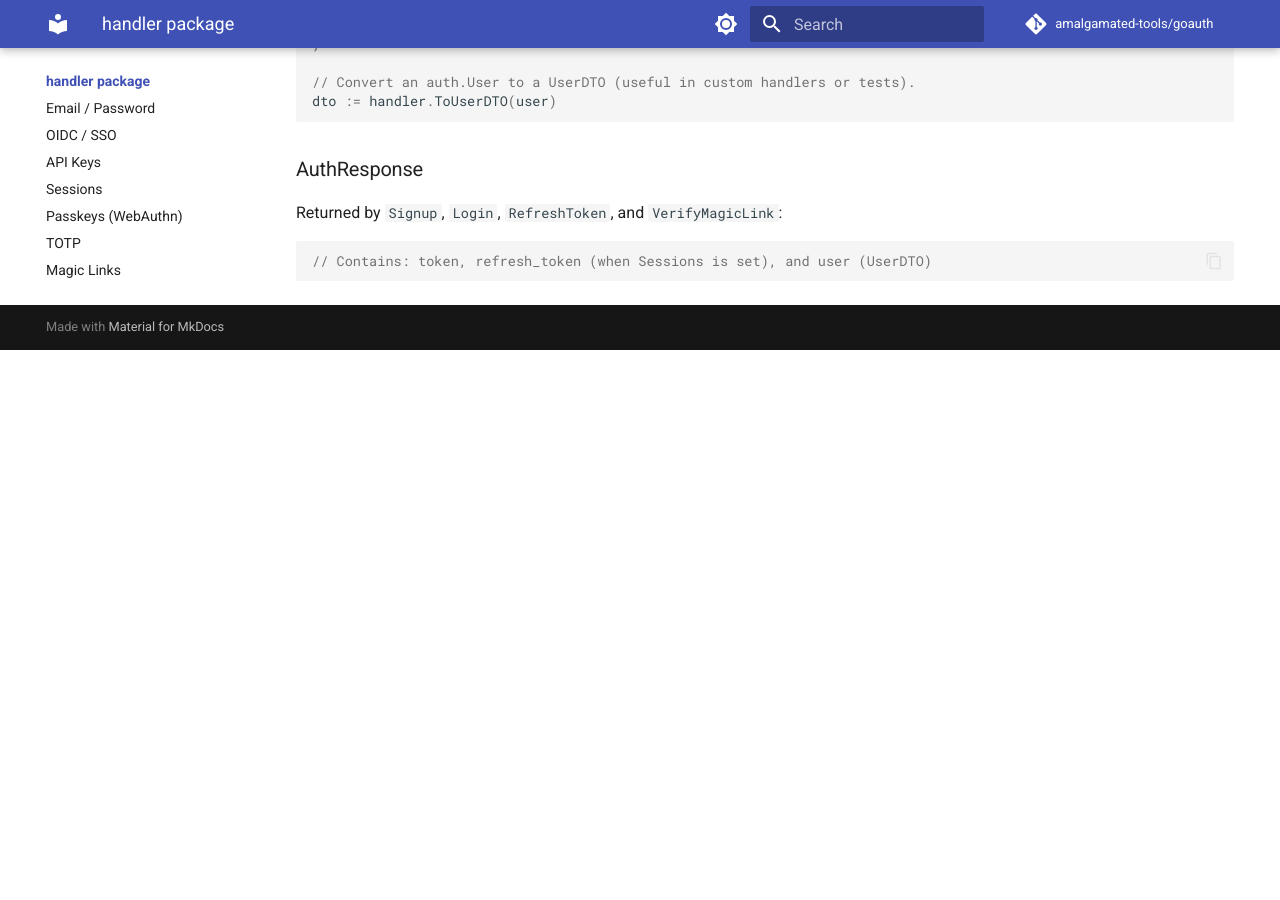
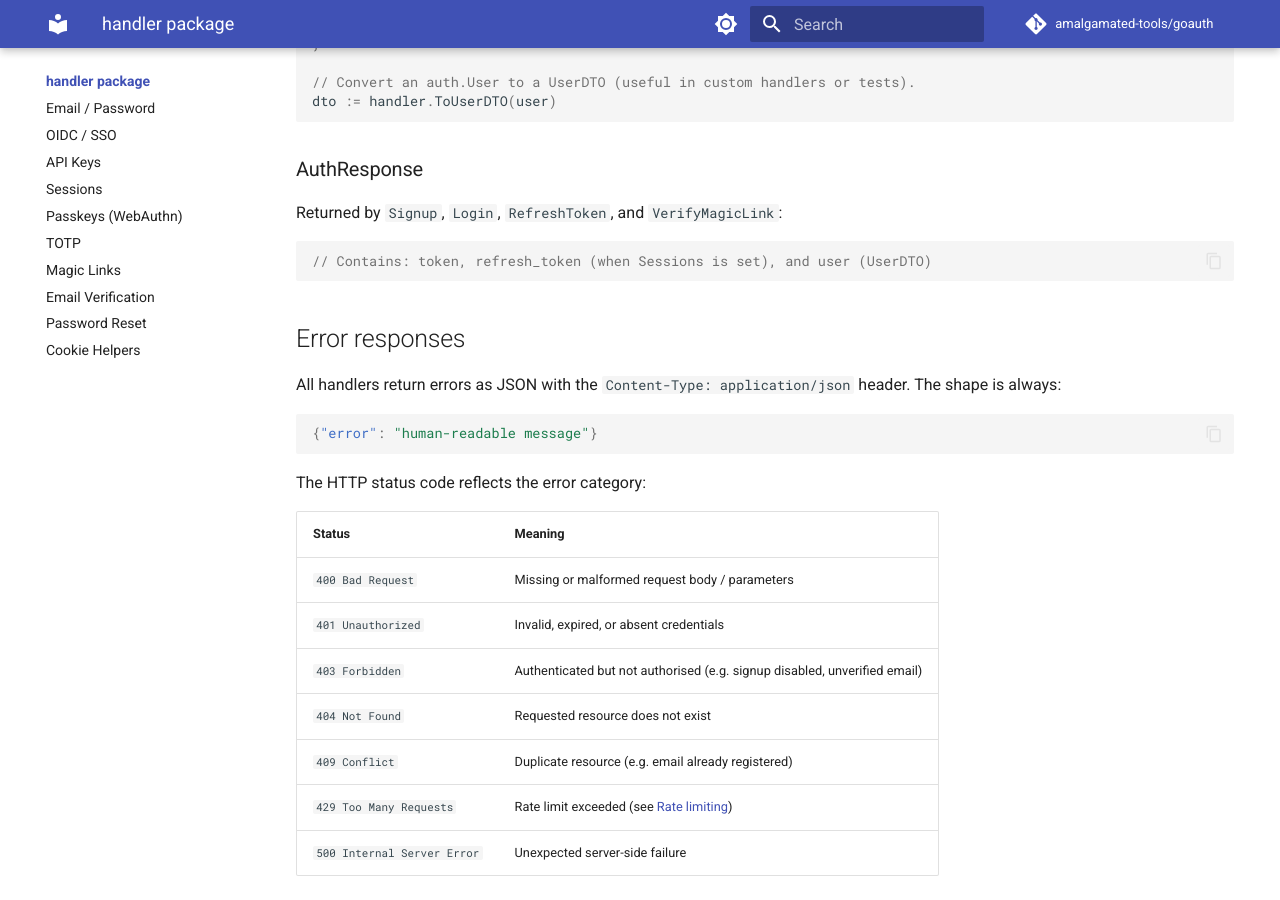
Before and after one commit to amalgamated-tools/goauth, an MkDocs documentation site: the page built from docs/handler/index.md, in a window 1280 px wide and 900 px high, scrolled down 1285 px. Built offline with MkDocs 1.6.1 and Material for MkDocs 9.7.7, drawn with Linux system fonts in a browser that asks for light colours; comment, search, counter and statistics services are not loaded; before the commit the page ends 1635 px from its top, so only the background shows below that.

Commit message:
docs: document JSON error response format for handlers and middleware (#131)
All handlers (via writeError) and middleware (via jsonError) emit errors
as {"error":"message"} JSON. This was an internal optimization target
in #128 but the wire format has always been this shape and was never
explicitly documented.

Add "Error responses" sections to:
- docs/handler/index.md — status-code table covering all handler scenarios
- docs/auth/middleware.md — status-code table covering middleware + cross-ref

Co-authored-by: github-actions[bot] <41898282+github-actions[bot]@users.noreply.github.com>
Co-authored-by: Copilot <223556219+Copilot@users.noreply.github.com>

````diff
--- a/docs/handler/index.md
+++ b/docs/handler/index.md
@@ -49,3 +49,23 @@ Returned by `Signup`, `Login`, `RefreshToken`, and `VerifyMagicLink`:
 ```go
 // Contains: token, refresh_token (when Sessions is set), and user (UserDTO)
 ```
+
+## Error responses
+
+All handlers return errors as JSON with the `Content-Type: application/json` header. The shape is always:
+
+```json
+{"error": "human-readable message"}
+```
+
+The HTTP status code reflects the error category:
+
+| Status | Meaning |
+|---|---|
+| `400 Bad Request` | Missing or malformed request body / parameters |
+| `401 Unauthorized` | Invalid, expired, or absent credentials |
+| `403 Forbidden` | Authenticated but not authorised (e.g. signup disabled, unverified email) |
+| `404 Not Found` | Requested resource does not exist |
+| `409 Conflict` | Duplicate resource (e.g. email already registered) |
+| `429 Too Many Requests` | Rate limit exceeded (see [Rate limiting](../auth/rate-limiting.md)) |
+| `500 Internal Server Error` | Unexpected server-side failure |
````
Also changed, not shown: docs/auth/middleware.md (+17 -0 lines).
